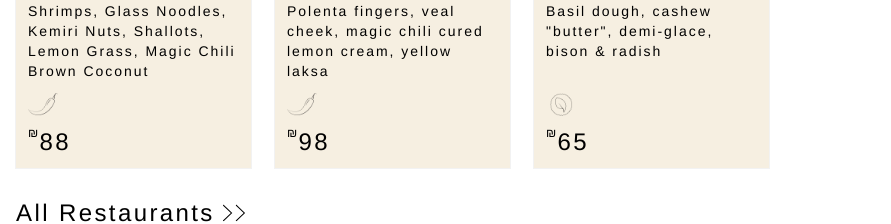
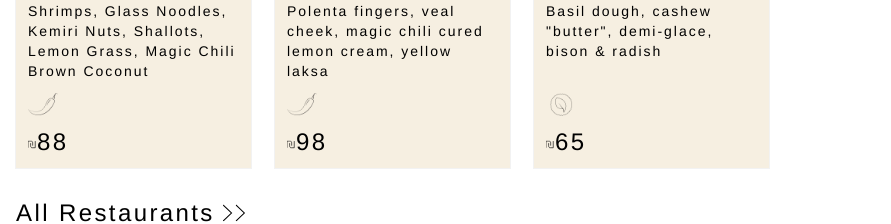
Before and after one commit to ilayG0/epicure, a Next.js app: page / in a window 1280 px wide. Shown: the part 1480-1704 px from the top of the page, without its empty margins (0-891 px from the left). Built offline with nearby package versions, Linux system fonts and the light colour scheme.

Commit message:
shekel icon

```diff
--- a/components/ui/Card.tsx
+++ b/components/ui/Card.tsx
@@ -63,7 +63,13 @@ export default function Card({
 
           {price && (
             <div className="mt-2 pb-2 flex w-9 justify-between">
-              <p className="font-thin text-[12px]">₪ </p>
+              <Image
+                src="/assets/icons/shekel-icon.svg"
+                alt="₪"
+                width={10}
+                height={20}
+                className="mt-2"
+              />
               <p className="font-normal"> {price}</p>
             </div>
           )}
```
Also changed, not shown: public/assets/icons/shekel-icon.svg (added).
